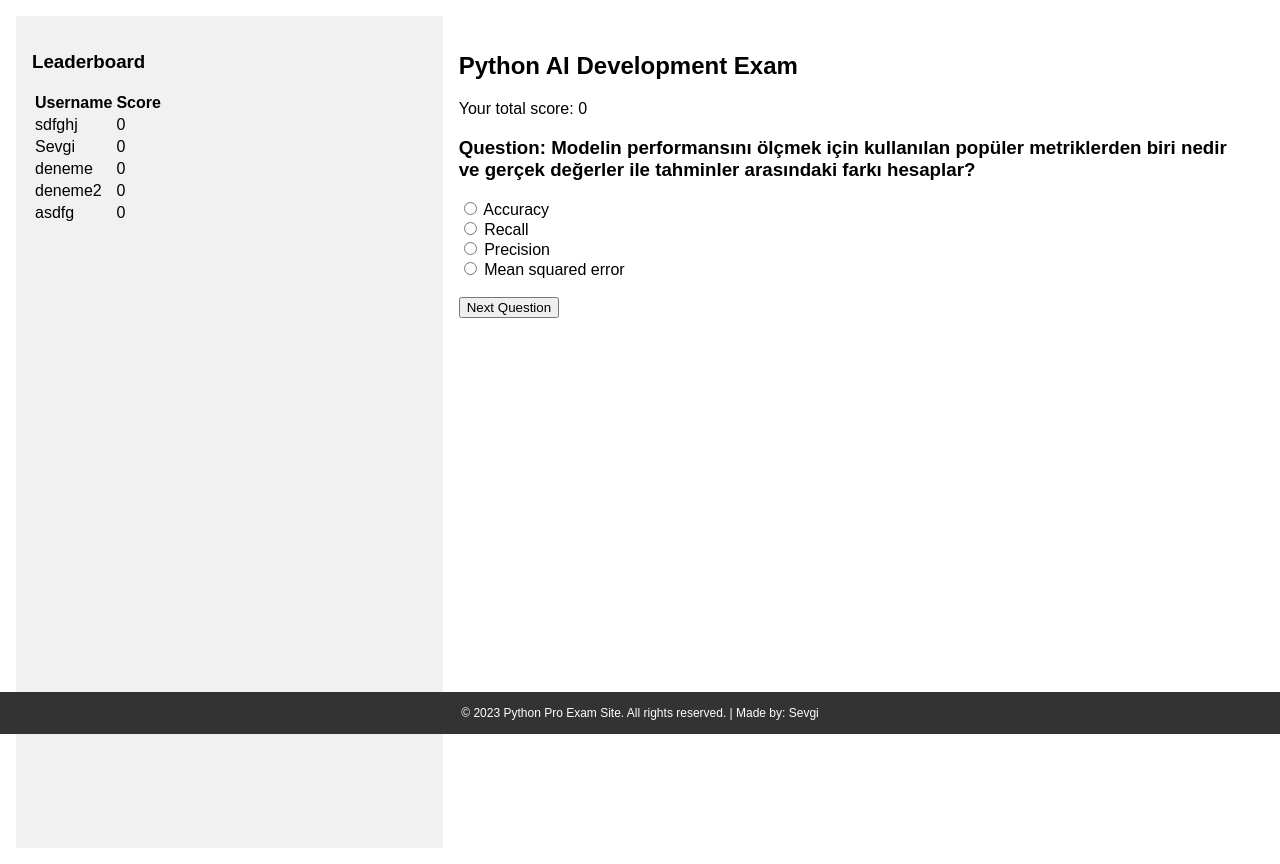
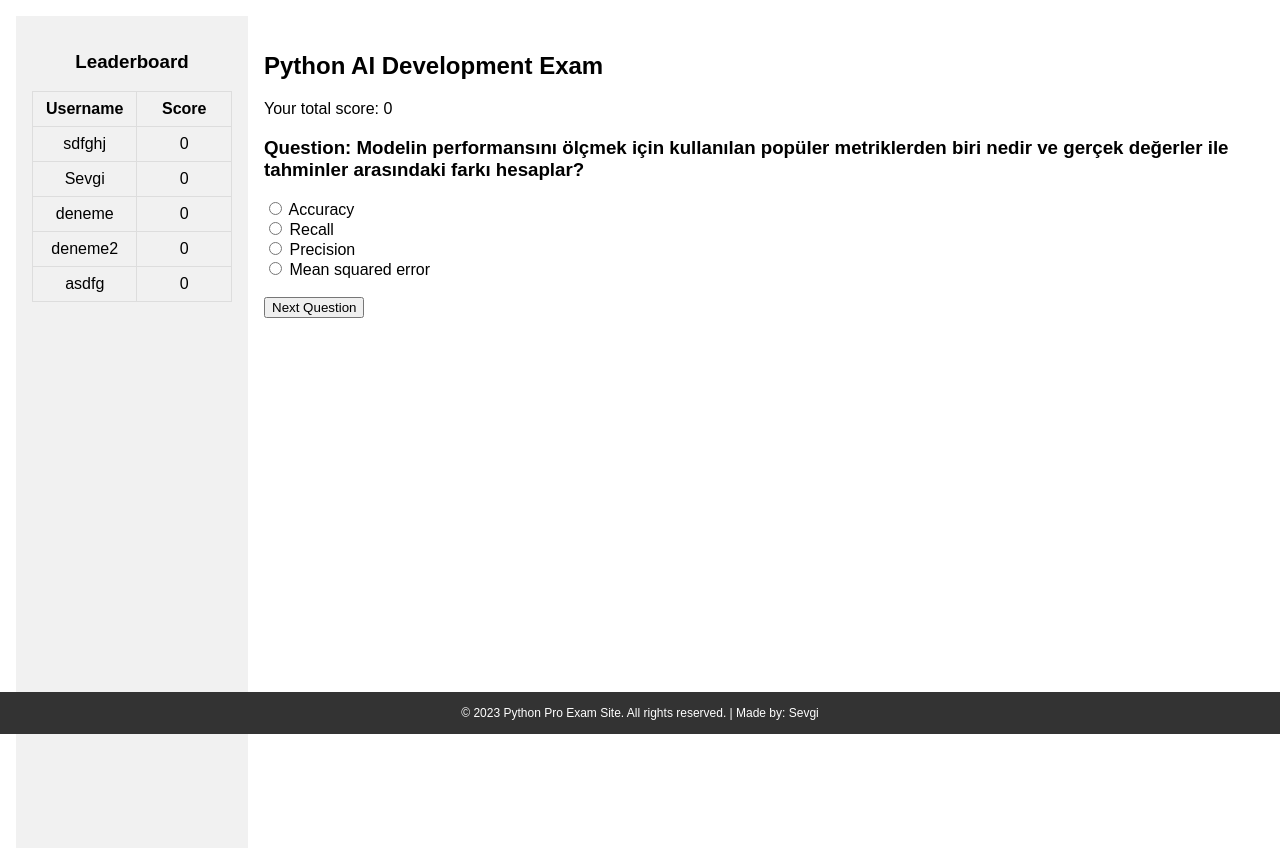
Before and after one commit to sevggii/Python_Web_Project, a Flask app: page /examPythonAI in a window 1280 px wide. Shown: the part 66-930 px from the top of the page. Run offline with Flask 3, Linux system fonts and the light colour scheme; a user stored in the database is signed in; data comes from the database, SQL or seed files in the repository.

Commit message:
Leaderboards design

```diff
--- a/templates/examPythonAI.html
+++ b/templates/examPythonAI.html
@@ -31,6 +31,27 @@
       /* You can adjust the height setting according to your needs */
       height: 100vh;
       /* Adjust according to the height of the page */
+      max-width: 200px;
+    }
+
+    .leaderboard table {
+      width: 100%;
+      border-collapse: collapse;
+    }
+
+    .leaderboard th,
+    .leaderboard td {
+      padding: 8px;
+      text-align: center;
+      border: 1px solid #ddd;
+    }
+
+    .leaderboard th:nth-child(2),
+    .leaderboard td:nth-child(2) {
+      padding-left: 20px;
+      /* Boşluk eklemek için soldan iç içe giren hücre içeriğini kaydırma */
+      padding-right: 20px;
+      /* Boşluk eklemek için sağdan iç içe giren hücre içeriğini kaydırma */
     }
 
     .exam {
@@ -177,7 +198,7 @@
 
   <div class="container">
     <div class="leaderboard">
-      <h3>Leaderboard</h3>
+      <h3 style="text-align: center;">Leaderboard</h3>
       <table>
         <tr>
           <th>Username</th>
```
